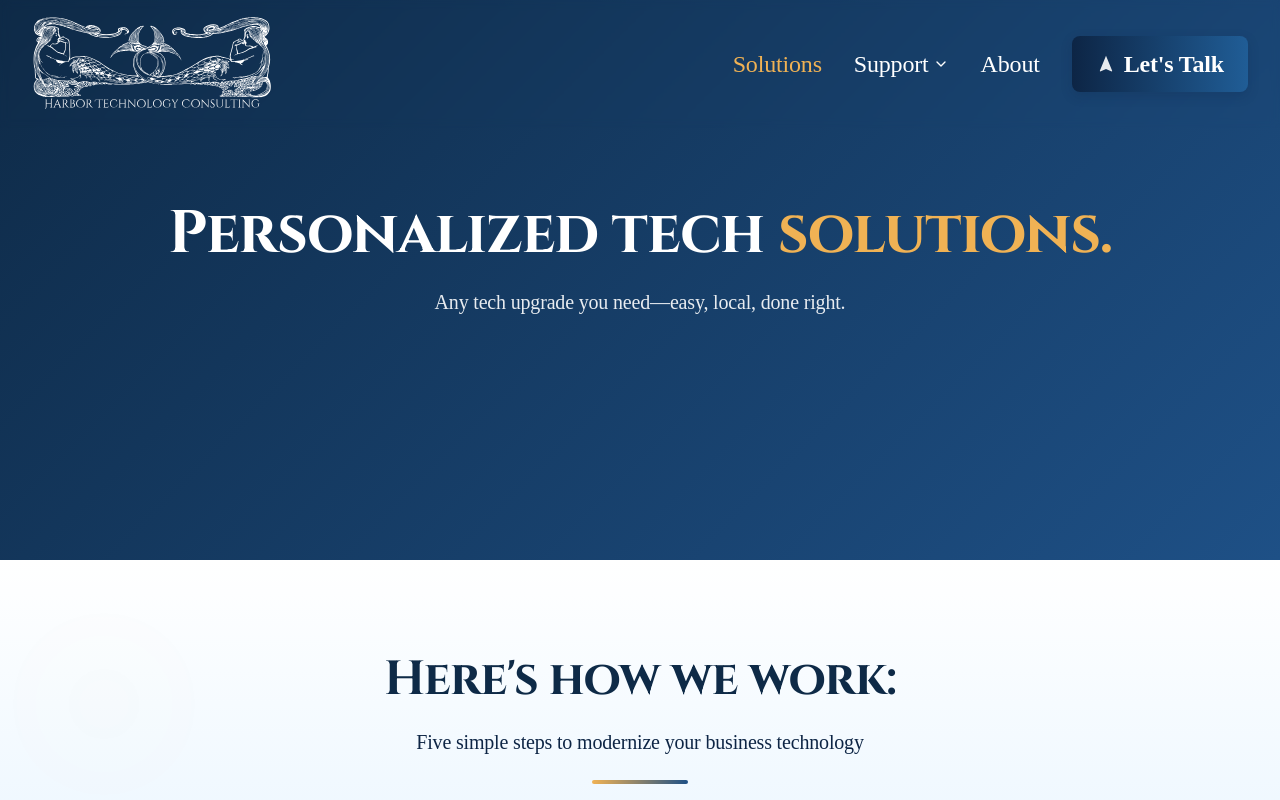
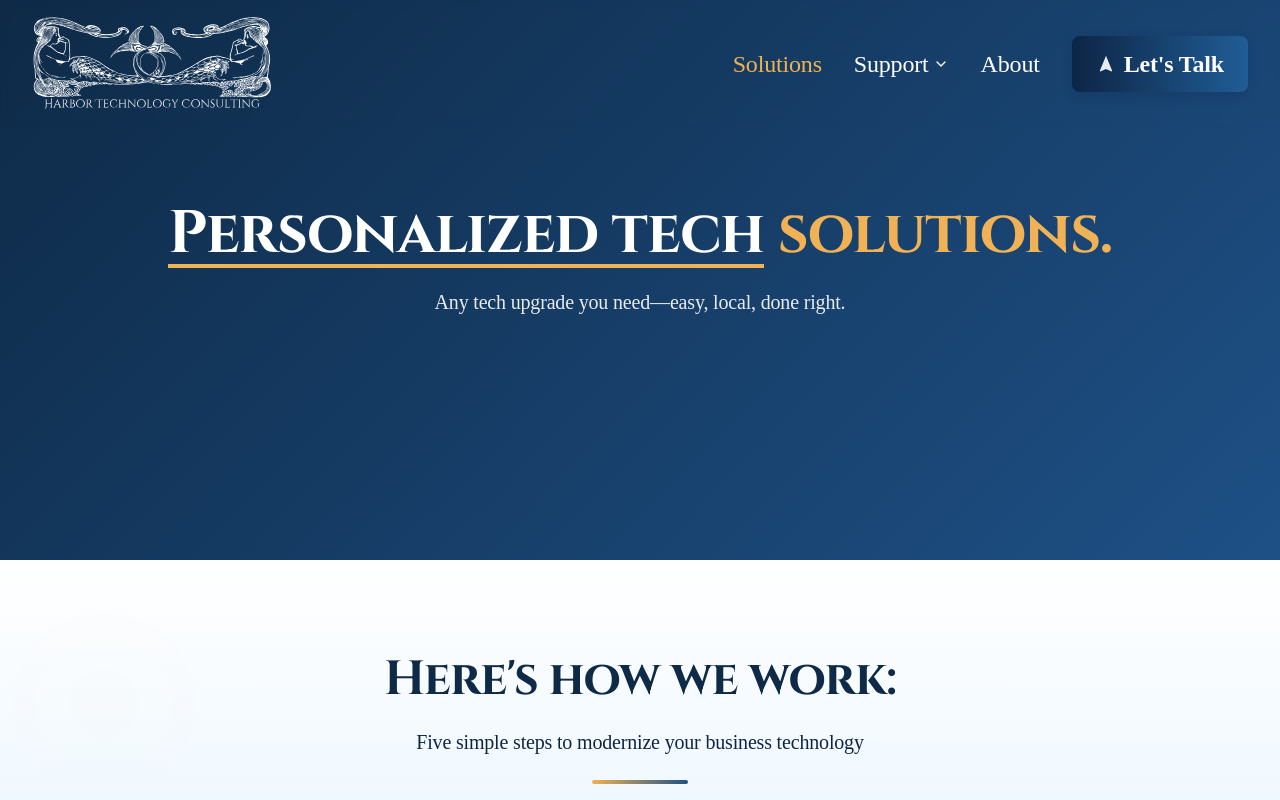
Before and after one commit to samuelih/HarborTechWebsite, a Next.js app: page /solutions in a window 1280 px wide. Shown: the top 800 px of the page. Built offline with nearby package versions, Linux system fonts and the light colour scheme; a web font is replaced by a local one.

Commit message:
Enhance title presentation in Solutions page by adding an accent underline to the "Personalized tech" text for improved visual appeal and emphasis.

```diff
--- a/app/solutions/page.tsx
+++ b/app/solutions/page.tsx
@@ -114,7 +114,11 @@ const SolutionsPage = () => {
         <div className="container mx-auto px-4 relative z-10">
           <div className={`text-center transition-all duration-1000 ${heroVisible ? 'opacity-100 translate-y-0' : 'opacity-0 translate-y-8'}`}>
             <h1 className="text-white font-display font-bold text-4xl sm:text-5xl md:text-6xl mb-6">
-              Personalized tech{" "}
+              <span className="relative inline-block">
+                Personalized tech
+                <span className="absolute -bottom-1 left-0 w-full h-1 bg-accent-gold"></span>
+              </span>
+              {" "}
               <span className="text-accent-gold">solutions.</span>
             </h1>
             <p className="text-white/90 text-lg md:text-xl mb-10 max-w-2xl mx-auto">
```
